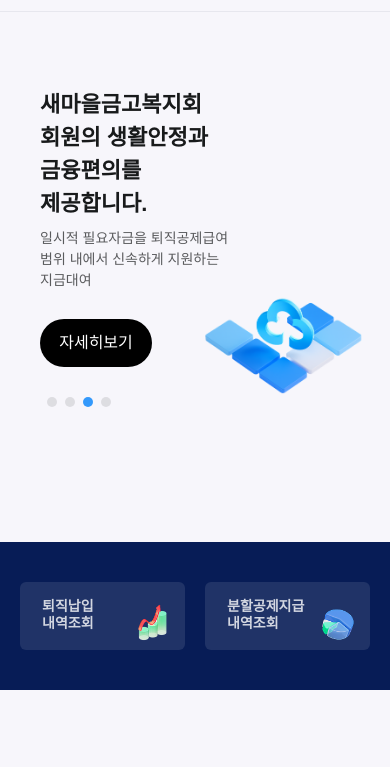
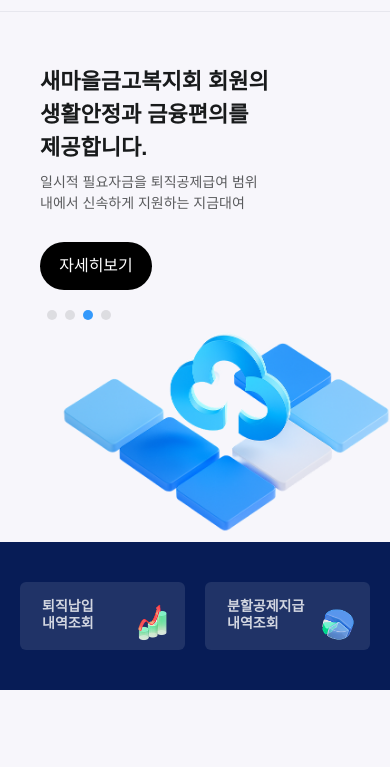
Before and after one commit to wealth99/mgkccwf, a plain HTML site: page A/main/A.html in a window 390 px wide. Shown: the part 60-827 px from the top of the page. Drawn offline with Linux system fonts and the light colour scheme; a web font is replaced by a local one.

Commit message:
update mainA

```diff
--- a/A/assets/css/main.css
+++ b/A/assets/css/main.css
@@ -59,6 +59,10 @@ header .top a:last-child:after {display: none;}
 @media (max-width:600px) {
     .visual .slide-item .txt-box {margin-bottom: 100px;}
 }
+@media (max-width:420px) {
+    .visual .slide-item .txt-box {position:absolute;left:0;top:10%;}
+    .visual .slide-item img {transform: scale(1);z-index:0;right:-20px;}
+}
 
 .slide-util {width:100%;max-width:1025px;height: 14px;margin:0 auto;position:relative;bottom:78px}
 .slide-util .slick-dots li { float: left; margin-right:8px;}
@@ -80,6 +84,10 @@ header .top a:last-child:after {display: none;}
 }
 @media (max-width:480px) {
     .slide-util {bottom:146px;max-width:calc(100% - 94px);}
+}
+
+@media (max-width:420px) {
+    .slide-util {bottom:233px;}
 }
 
 .shortcut {background:#071C56;padding:48px}
```
Also changed, not shown: A/assets/images/footer.png, A/assets/images/mo-tab-cont.png, 1 other file.
